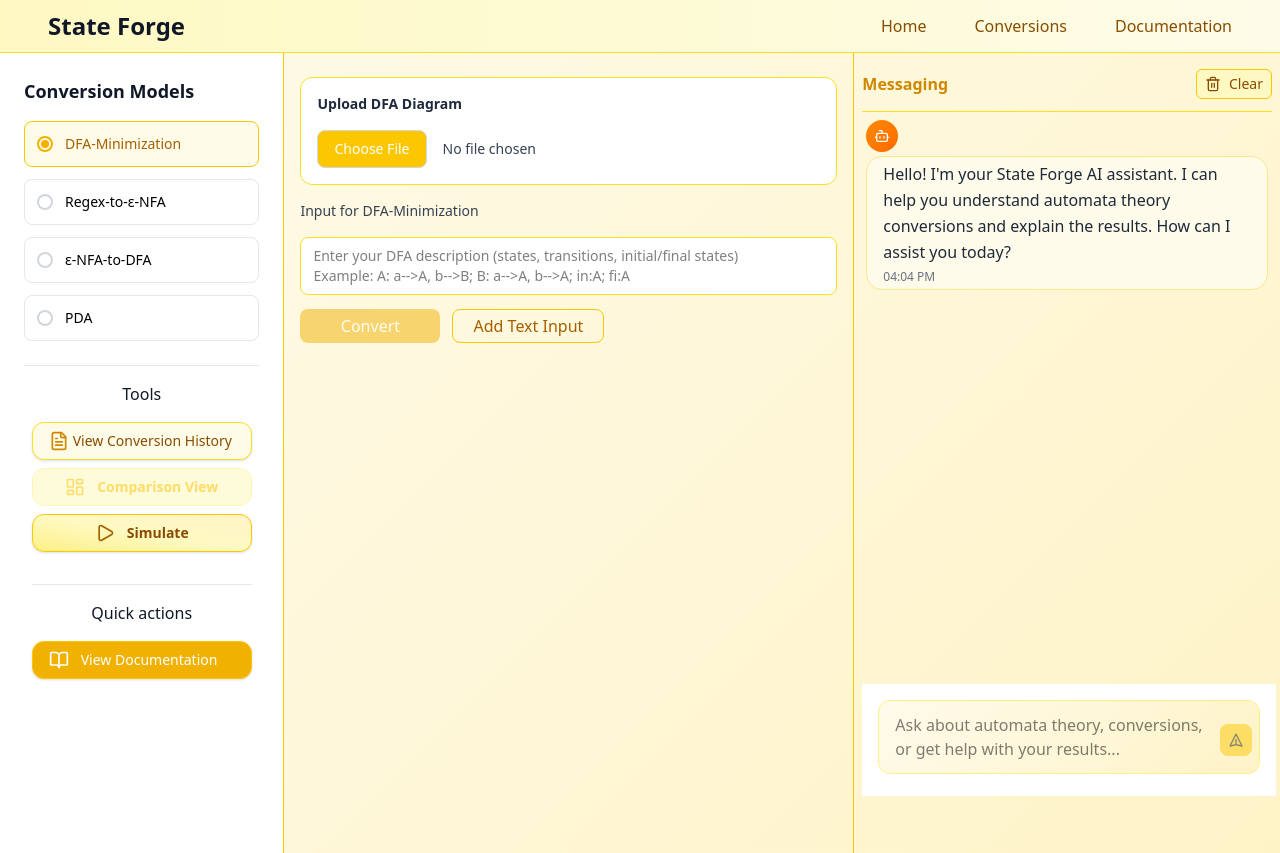
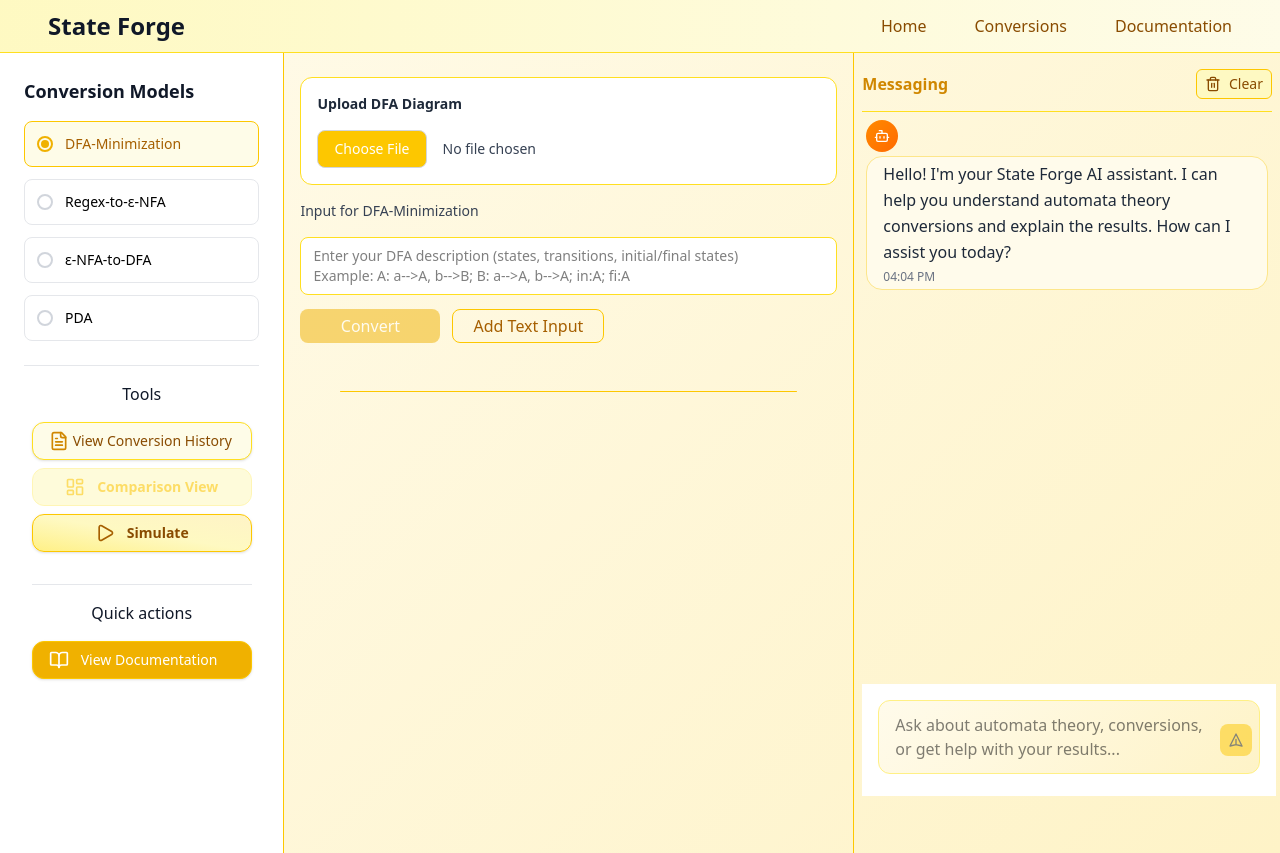
Before and after one commit to DeepThinkers-Rrsearch/front-end, a Next.js app: page /chat in a window 1280 px wide. Built offline with nearby package versions, Linux system fonts and the light colour scheme.

Commit message:
added a line between input and result

```diff
--- a/app/chat/page.tsx
+++ b/app/chat/page.tsx
@@ -1058,6 +1058,11 @@ const parseModelInput = (input: string) => {
 
               </div>
               )}
+
+              {/* line between input and result */}
+              <div className="flex justify-center my-4">
+              <div className="w-[110%] left-10 mx-10 mt-8 my-4 border-t border-yellow-400 rounded-full" />
+              </div>
 
             {/* Conversion Result */}
             {convertResult && (
```
